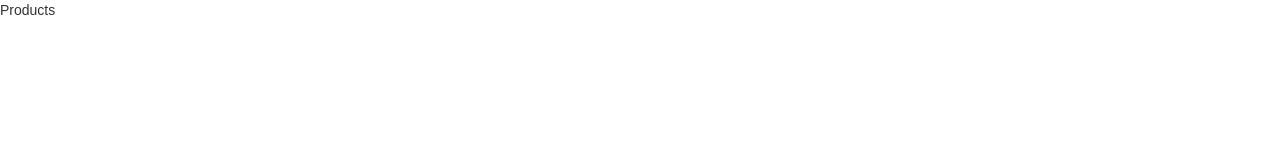
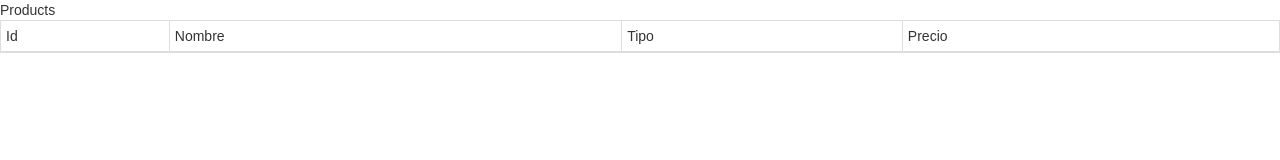
Before and after one commit to luchillo17/porcelain-factory, a React (Create React App) app: page /products in a window 1280 px wide. Shown: the top 160 px of the page. Built offline with nearby package versions, Linux system fonts and the light colour scheme.

Commit message:
Render table headers correctly

```diff
--- a/src/components/Products/Products.tsx
+++ b/src/components/Products/Products.tsx
@@ -2,22 +2,57 @@ import * as React from 'react';
 import { connect } from 'react-redux';
 import { RouteComponentProps } from 'react-router-dom';
 
-class ProductsPage extends React.Component<RouteComponentProps<any>, any> {
+import { CustomTable } from '..';
+
+interface ProductProps extends RouteComponentProps<any> {
+  products: Products;
+}
+
+class ProductsPage extends React.Component<ProductProps, any> {
+
+  constructor(props: ProductProps) {
+    super(props);
+
+    this.state = ({
+      fields: [
+        {
+          key: 'id',
+          label: 'Id',
+        },
+        {
+          key: 'name',
+          label: 'Nombre',
+        },
+        {
+          key: 'type',
+          label: 'Tipo',
+        },
+        {
+          key: 'price',
+          label: 'Precio',
+        },
+      ]  as Field[],
+    });
+  }
   public render(): JSX.Element {
     return (
       <div className="Products">
         Products
+        <CustomTable
+          fields={this.state.fields}
+        />
       </div>
     );
   }
 }
 
-// const mapStateToProps = (state) => ({
-//   // Map state to props
-// });
+const mapStateToProps = ({ products }) => ({
+  products,
+});
 
-// const mapDispatchToProps = {
+const mapDispatchToProps = {
 
-// };
+};
 
-export const Products: React.ComponentClass<any> = connect()(ProductsPage);
+export const Products: React.ComponentClass<any> =
+  connect(mapStateToProps, mapDispatchToProps)(ProductsPage);
--- /dev/null
+++ b/src/components/Table/Table.tsx
@@ -0,0 +1,38 @@
+import * as React from 'react';
+import { Table } from 'react-bootstrap';
+
+interface TableProps {
+  fields: Field[];
+}
+
+interface TableState {}
+
+export class CustomTable extends React.Component<TableProps, TableState> {
+
+  public renderHeaders() {
+    return this.props.fields.map((field) =>
+      <td key={field.key}>{field.label}</td>
+    );
+  }
+
+  public render(): JSX.Element {
+    return (
+      <div className="Table">
+        <Table
+          responsive={true}
+          condensed={true}
+          bordered={true}
+          striped={true}
+          hover={true}
+        >
+          <thead>
+            <tr>
+              {this.renderHeaders()}
+            </tr>
+          </thead>
+          <tbody />
+        </Table>
+      </div>
+    );
+  }
+}
--- a/src/components/index.tsx
+++ b/src/components/index.tsx
@@ -1,2 +1,3 @@
 export * from './App/App';
+export * from './Table/Table';
 export * from './Products/Products';
--- a/src/custom-typings/custom-typings.d.ts
+++ b/src/custom-typings/custom-typings.d.ts
@@ -14,3 +14,9 @@ interface Product {
   price: string;
   considerations: string;
 }
+
+// Table specific
+interface Field {
+  label: string;
+  key: string
+}
```
